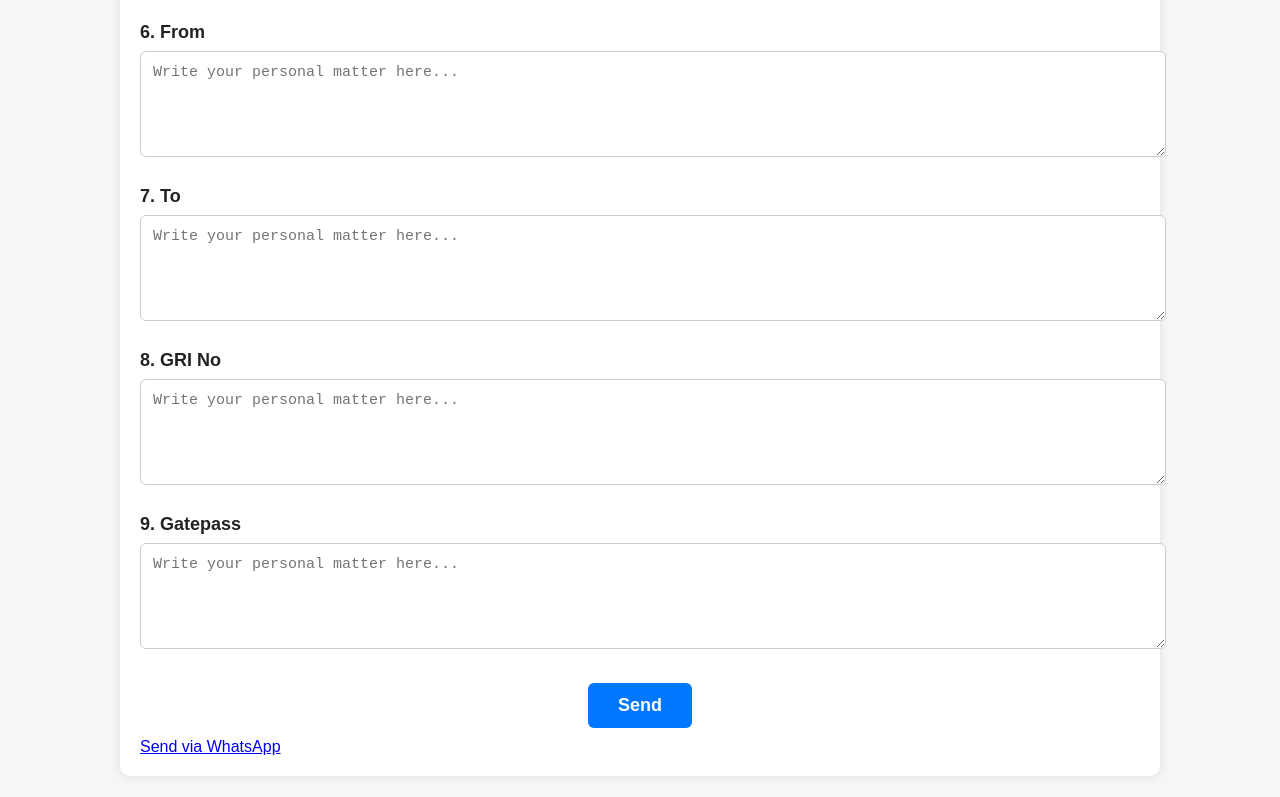
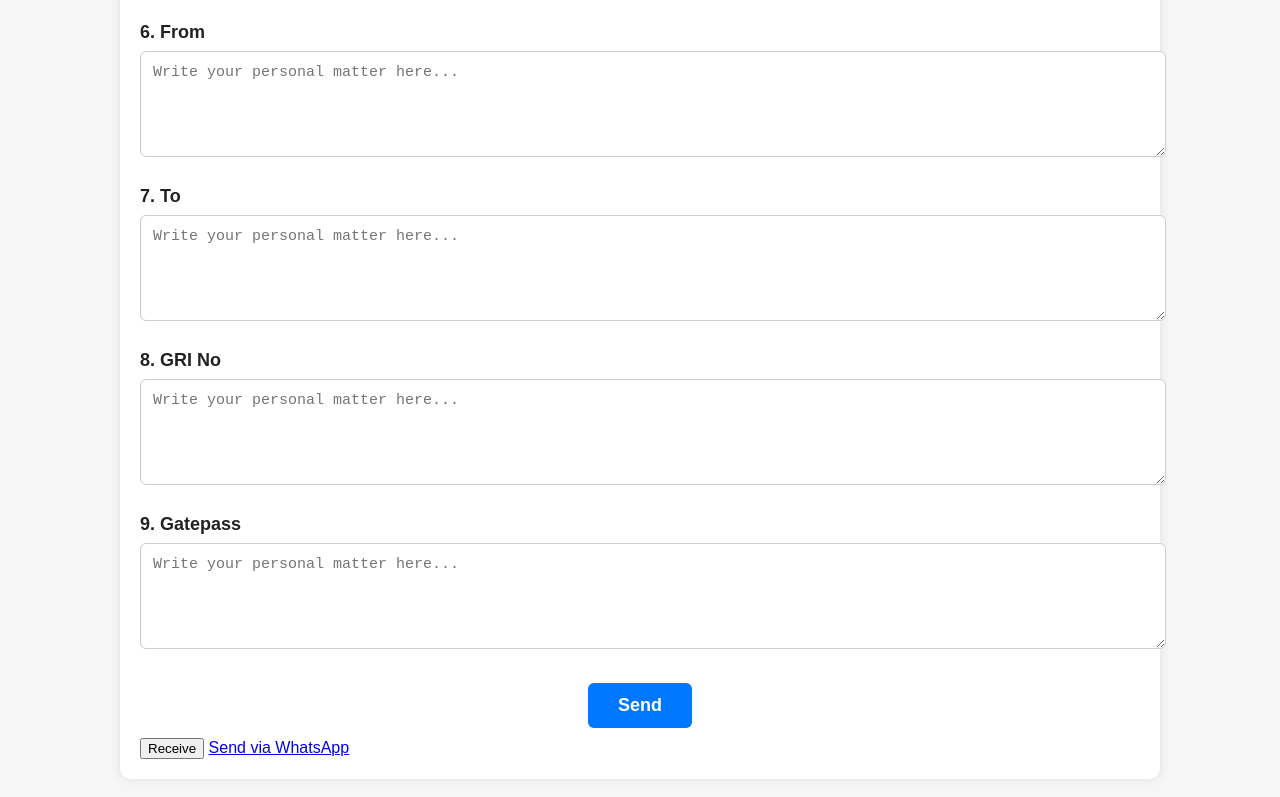
Before and after one commit to vindhyareddy031/aqua-culture, a plain HTML site: page service.html in a window 1280 px wide. Shown: the part 1026-1823 px from the top of the page. Drawn offline with Linux system fonts and the light colour scheme.

Commit message:
Update service.html

```diff
--- a/service.html
+++ b/service.html
@@ -186,6 +186,7 @@
 
     <!-- SEND BUTTON BELOW -->
     <button class="send-btn">Send</button>
+ <button class="receive-btn">Receive</button>
 <a href="https://wa.me/1234567890?text=Your+form+data+here" target="_blank">Send via WhatsApp</a>
 
 </div>
```
